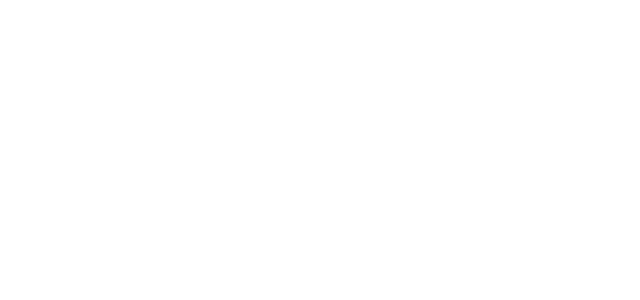
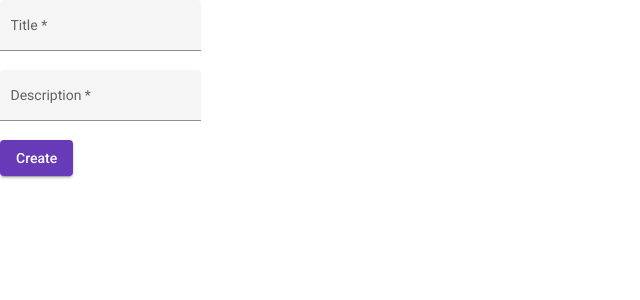
Before and after one commit to fioralda/angular-movies-project, an Angular app: page /collections in a window 1280 px wide. Before the commit this address led to /. Shown: the top 300 px of the page, without its empty margins (0-640 px from the left). Built offline with nearby package versions, Linux system fonts and the light colour scheme.

Commit message:
adding movie-collections-page

```diff
--- /dev/null
+++ b/src/app/components/movie-collections/movie-collections.component.html
@@ -0,0 +1,38 @@
+<div>
+  <mat-form-field class="example-full-width" appearance="fill">
+    <mat-label>Title</mat-label>
+    <input type="text" [formControl]="title" matInput placeholder="Title" />
+    <mat-error *ngIf="title.hasError('required')">Title is required.</mat-error>
+    <mat-error *ngIf="title.hasError('minlength')"
+      >Title must have at least 3 characters.</mat-error
+    >
+  </mat-form-field>
+</div>
+<div>
+  <mat-form-field class="example-full-width" appearance="fill">
+    <mat-label>Description</mat-label>
+    <input
+      type="text"
+      [formControl]="description"
+      matInput
+      placeholder="Description"
+    />
+    <mat-error *ngIf="description.hasError('required')"
+      >Description is required.</mat-error
+    >
+    <mat-error *ngIf="description.hasError('minlength')"
+      >Description must have at least 3 characters.</mat-error
+    >
+  </mat-form-field>
+</div>
+<div>
+  <button mat-raised-button color="primary" (click)="onSubmit($event)">
+    Create
+  </button>
+</div>
+<div *ngFor="let collection of collections">
+  {{ collection.title }}
+  <button mat-icon-button (click)="onDelete($event, collection)">
+    <mat-icon>clear</mat-icon>
+  </button>
+</div>
--- /dev/null
+++ b/src/app/components/movie-collections/movie-collections.component.ts
@@ -0,0 +1,59 @@
+import { Component, OnInit } from '@angular/core';
+import { FormControl, Validators } from '@angular/forms';
+@Component({
+  selector: 'app-movie-collections',
+  templateUrl: './movie-collections.component.html',
+  styleUrls: ['./movie-collections.component.css'],
+})
+export class MovieCollectionsComponent implements OnInit {
+  title = new FormControl('', [Validators.required, Validators.minLength(3)]);
+  description = new FormControl('', [
+    Validators.required,
+    Validators.minLength(3),
+  ]);
+  collections = JSON.parse(localStorage.getItem('collections'));
+
+  constructor() {}
+
+  ngOnInit(): void {}
+
+  onSubmit(event) {
+    console.log(event);
+    event.preventDefault();
+
+    if (this.title.invalid || this.description.invalid) {
+      return;
+    }
+
+    let collections = JSON.parse(localStorage.getItem('collections'));
+    if (collections == null) {
+      collections = [];
+    }
+
+    collections.push({
+      title: this.title.value,
+      description: this.description.value,
+    });
+    this.collections = collections;
+
+    localStorage.setItem('collections', JSON.stringify(collections));
+  }
+
+  onDelete(event, collection) {
+    event.preventDefault();
+
+    let collections = JSON.parse(localStorage.getItem('collections'));
+
+    for (let i = 0; i < collections.length; i++) {
+      if (
+        collection.title == collections[i].title &&
+        collection.description == collections[i].description
+      ) {
+        collections.splice(i, 1);
+        break;
+      }
+    }
+    this.collections = collections;
+    localStorage.setItem('collections', JSON.stringify(collections));
+  }
+}
--- a/src/app/components/search/search.component.css
+++ b/src/app/components/search/search.component.css
@@ -3,7 +3,6 @@
   width: 100%;
   display: flex;
   justify-content: center;
-
 }
 
 .search-form {
@@ -51,3 +50,9 @@ img {
   width: 200px;
   height: 300px;
 }
+
+.card-title {
+  display: flex;
+  justify-content: space-between;
+  align-items: center;
+}
--- a/src/app/components/search/search.component.html
+++ b/src/app/components/search/search.component.html
@@ -46,7 +46,16 @@
     <mat-grid-tile *ngFor="let movie of movies">
       <mat-card class="example-card">
         <mat-card-header>
-          <mat-card-title>{{ movie.title }}</mat-card-title>
+          <mat-card-title class="card-title">
+            <div>
+              {{ movie.title }}
+            </div>
+            <button mat-icon-button [matMenuTriggerFor]="menu">
+              <mat-icon>library_add</mat-icon>
+            </button>
+            <mat-menu #menu="matMenu" *ngFor="let col of collections">
+            </mat-menu>
+          </mat-card-title>
         </mat-card-header>
         <img mat-card-image [src]="movie.imgUrl" width="200px" height="300px" />
         <mat-card-actions>
--- a/src/app/components/search/search.component.ts
+++ b/src/app/components/search/search.component.ts
@@ -22,6 +22,8 @@ export class SearchComponent {
   pageSize = 0;
   totalPages = 0;
   totalResults = 0;
+
+  collections = JSON.parse(localStorage.getItem('collections'));
 
   constructor(private moviesService: MoviesService, private router: Router) {}
 
```
Also changed, not shown: src/app/app.module.ts (+10 -2 lines), src/app/components/movie-collections/movie-collections.component.css (added), 1 other file (tests, documents, lock files or other folders).
